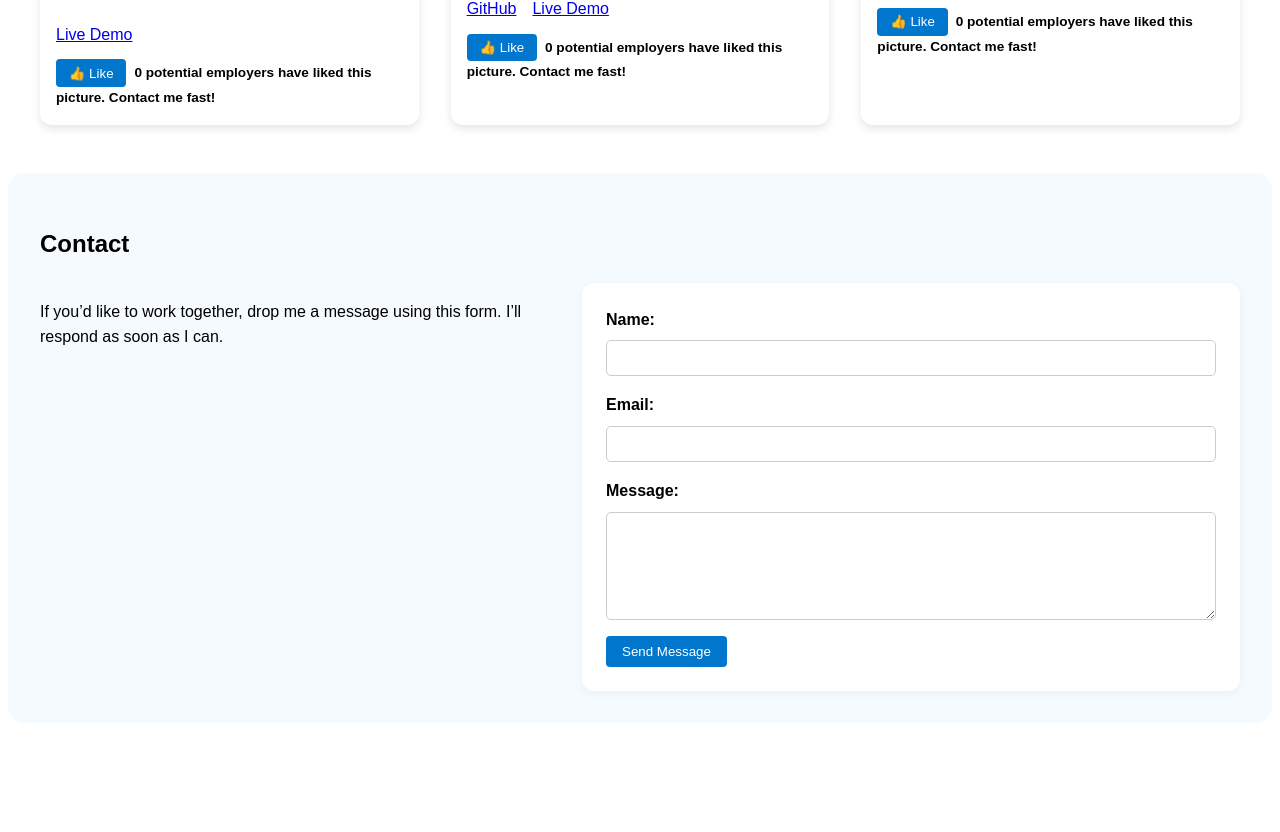
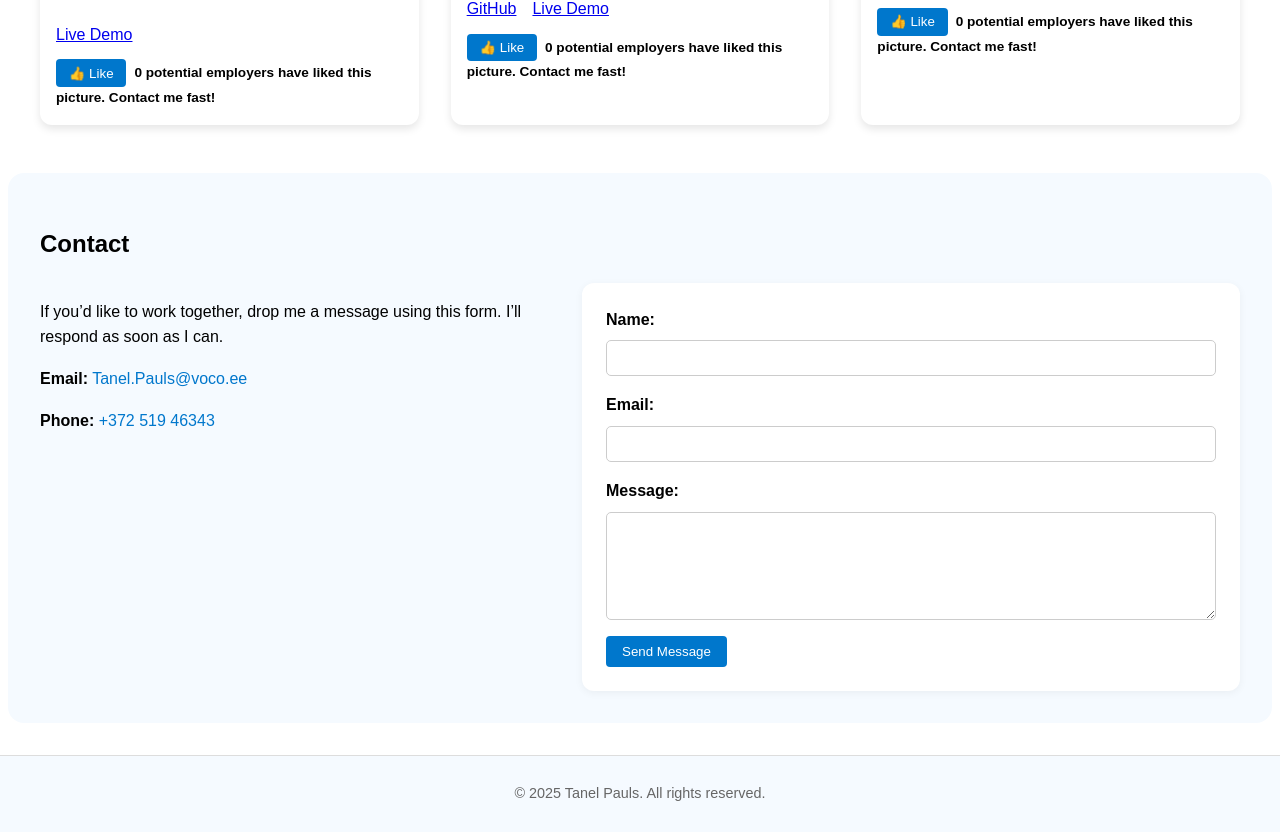
Before and after one commit to TanelPauls/portfolio, a React (Vite) app: page / in a window 1280 px wide. Shown: the part 1482-2314 px from the top of the page. Before the commit the page ends 2205 px from the top, so only its background shows below. Built offline with nearby package versions, Linux system fonts and the light colour scheme; no server answers.

Commit message:
added footer

```diff
--- a/src/App.jsx
+++ b/src/App.jsx
@@ -3,6 +3,7 @@ import Projects from "./Projects";
 import { useState } from "react";
 import "./styles.css";
 import ContactForm from "./ContactForm";
+import Footer from "./Footer";
 
 function App() {
   const base = "/portfolio";
@@ -56,6 +57,7 @@ function App() {
           <ContactForm />
         </section>
       </main>
+      <Footer />
     </>
   );
 }
--- a/src/ContactForm.jsx
+++ b/src/ContactForm.jsx
@@ -47,6 +47,13 @@ const ContactForm = () => {
           If you’d like to work together, drop me a message using this form.
           I’ll respond as soon as I can.
         </p>
+        <p>
+          <strong>Email:</strong>{" "}
+          <a href="mailto:Tanel.Pauls@voco.ee">Tanel.Pauls@voco.ee</a>
+        </p>
+        <p>
+          <strong>Phone:</strong> <a href="tel:+37251946343">+372 519 46343</a>
+        </p>
       </div>
 
       <form className="contact-form" onSubmit={handleSubmit}>
--- /dev/null
+++ b/src/Footer.jsx
@@ -0,0 +1,9 @@
+const Footer = () => {
+  return (
+    <footer className="site-footer">
+      <p>&copy; {new Date().getFullYear()} Tanel Pauls. All rights reserved.</p>
+    </footer>
+  );
+};
+
+export default Footer;
--- a/src/styles.css
+++ b/src/styles.css
@@ -255,3 +255,12 @@ body {
 .contact-form button:hover {
   background: #005fa3;
 }
+.site-footer {
+  text-align: center;
+  padding: 0.75rem;
+  font-size: 0.9rem;
+  color: #666;
+  background-color: #f5faff; /* match hero/contact */
+  border-top: 1px solid #ddd;
+  margin-top: 2rem;
+}
```
Also changed, not shown: 5 other files (tests, documents, lock files or other folders).
